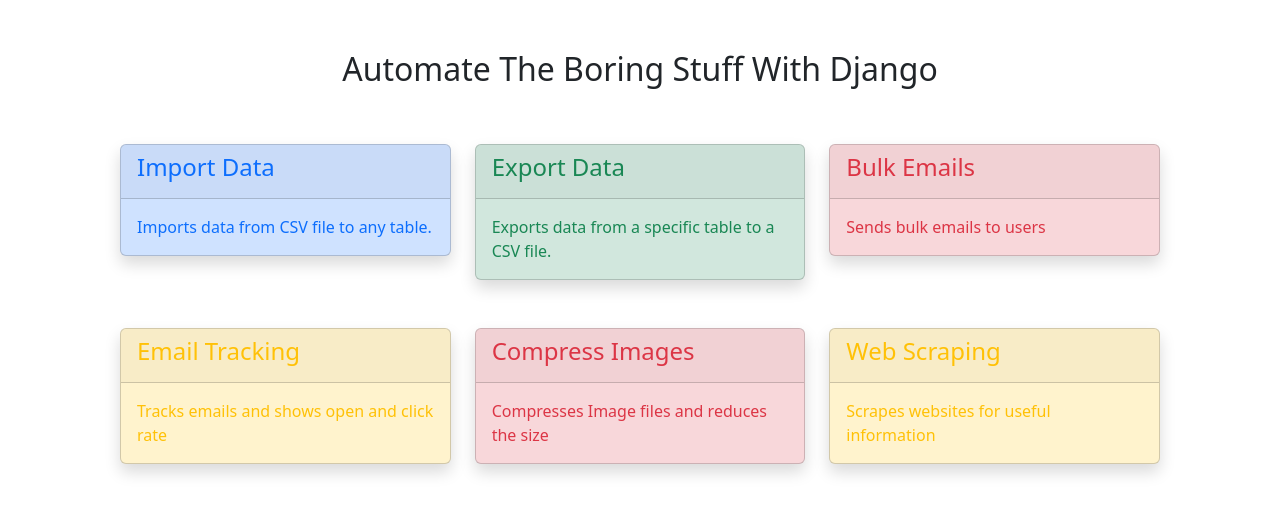
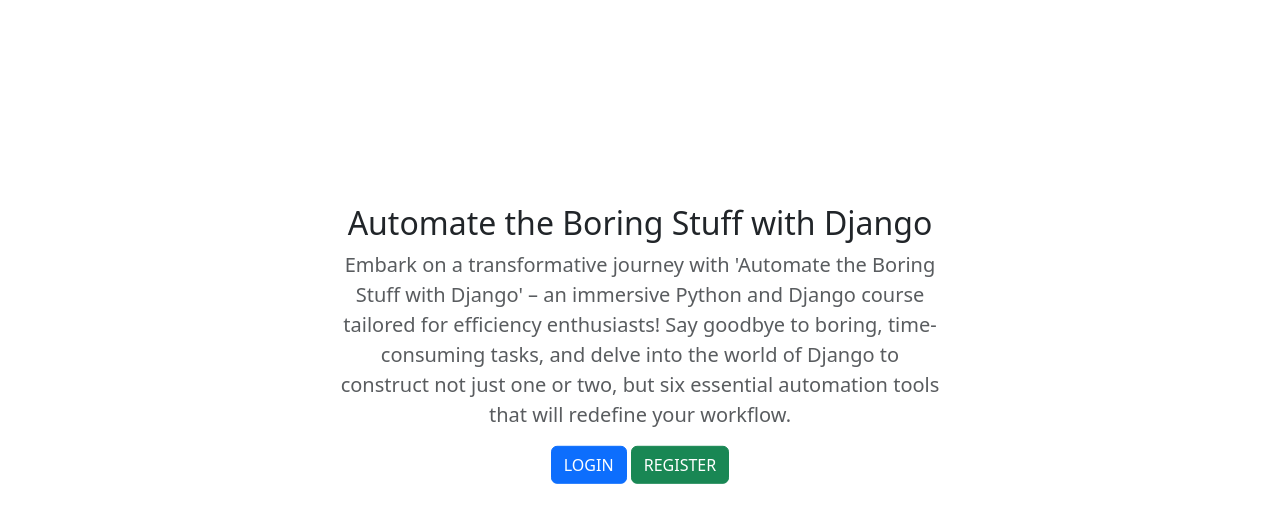
Before and after one commit to NiuDaLang/automate_with_django, a Django app: page / in a window 1280 px wide. Shown: the part 56-579 px from the top of the page. Run offline with Django 5.2, Linux system fonts and the light colour scheme; parts of the project's set-up code (start-up, migrations or seed data) failed here and were passed over.

Commit message:
login registration feature

```diff
--- a/awd_main/settings.py
+++ b/awd_main/settings.py
@@ -40,6 +40,8 @@ INSTALLED_APPS = [
     "django.contrib.staticfiles",
     "dataentry",
     "uploads",
+    "crispy_forms",
+    "crispy_bootstrap5",
 ]
 
 MIDDLEWARE = [
@@ -149,3 +151,6 @@ EMAIL_USE_TLS = True
 EMAIL_USE_SSL = False
 DEFAULT_FROM_EMAIL = 'Automate with Django <pqnnqp@gmail.com>'
 DEFAULT_TO_EMAIL = config('DEFAULT_TO_EMAIL')
+
+# Form
+CRISPY_TEMPLATE_PACK = config('CRISPY_TEMPLATE_PACK')
--- a/awd_main/urls.py
+++ b/awd_main/urls.py
@@ -25,4 +25,7 @@ urlpatterns = [
     path("", views.home, name="home"),
     path("data-entry/", include("dataentry.urls")),
     path("celery-test/", views.celery_test),
+    path("register/", views.register, name="register"),
+    path("login/", views.login, name="login"),
+    path("logout/", views.logout, name="logout"),
 ] + static(settings.MEDIA_URL, document_root=settings.MEDIA_ROOT)
--- a/awd_main/views.py
+++ b/awd_main/views.py
@@ -1,7 +1,11 @@
 # from django.http import HttpResponse
-from django.shortcuts import render
+from django.shortcuts import render, redirect
 from django.http import HttpResponse
 from dataentry.tasks import celery_test_task
+from .forms import RegistrationForm
+from django.contrib import messages
+from django.contrib.auth.forms import AuthenticationForm
+from django.contrib import auth
 
 
 def home(request):
@@ -13,3 +17,47 @@ def celery_test(request):
     # I want to execute a time consuming task here
     result = celery_test_task.delay()
     return HttpResponse(f"<h3>Function executed successfully!</h3>")
+
+
+def register(request):
+    if request.method == "POST":
+        form = RegistrationForm(request.POST)
+        if form.is_valid():
+            form.save()
+            messages.success(request, "Registration successful")
+            return redirect("register")
+        else:
+            context = { "form": form }
+            messages.warning(request, "Registration failed, please re-try!")
+            return render(request, "register.html", context)
+    else:
+        form = RegistrationForm()
+        context = {
+            "form": form,
+        }
+    return render(request, "register.html", context)
+
+
+def login(request):
+    if request.method == "POST":
+        form = AuthenticationForm(request, request.POST)
+        if form.is_valid():
+            username = form.cleaned_data["username"]
+            password = form.cleaned_data["password"]
+
+            user = auth.authenticate(username=username, password=password)
+            if user is not None:
+                auth.login(request, user)
+                return redirect("home")
+        else:
+            messages.error(request, "Invalid credentials")
+            return redirect("login")
+    else:
+        form = AuthenticationForm()
+        context = { "form": form }
+    return render(request, "login.html", context)
+
+
+def logout(request):
+    auth.logout(request)
+    return redirect("home")
--- a/templates/base.html
+++ b/templates/base.html
@@ -16,6 +16,13 @@
       .form-group {
         padding: 15px !important;
       }
+      .home-info {
+        position: absolute;
+        top: 50%;
+        left: 50%;
+        transform: translate(-50%, -50%);
+        padding: 20px;
+      }
     </style>
 
   </head>
@@ -23,9 +30,16 @@
   <nav class="navbar bg-body-tertiary">
     <div class="container">
       <a class="navbar-brand" href="{% url 'home' %}">Automate With Django</a>
+      {% if user.is_authenticated %}
       <div>
-        <a href="" class="float-right text-decoration-none text-dark">Login</a>
-        &nbsp;<a href="" class="float-right btn btn-success">Register</a>
+        Logged in as <b>{{user}}</b>
+        &nbsp;<a href="{% url 'logout' %}" class="float-right btn btn-outline-danger">Logout</a>
+      </div>
+      {% else %}
+      <div>
+        <a href="{% url 'login' %}" class="float-right text-decoration-none text-dark">Login</a>
+        &nbsp;<a href="{% url 'register' %}" class="float-right btn btn-success">Register</a>
+      {% endif %}
       </div>
 
     </div>
--- a/templates/home.html
+++ b/templates/home.html
@@ -1,6 +1,7 @@
 {% extends "base.html" %}
 {% block content %}
 <div class="container" style="padding: 50px;">
+    {% if user.is_authenticated %}
     <h2 class="text-center">Automate The Boring Stuff With Django</h2>
     <div class="row pt-5">
         <!-- Import data -->
@@ -88,4 +89,18 @@
             </a>
         </div>
     </div>
-</div>{% endblock %}
+    {% else %}
+    <div class="home-info">
+        <h2 class="text-center">Automate the Boring Stuff with Django</h2>
+        <p class="lead text-center text-muted">
+            Embark on a transformative journey with 'Automate the Boring Stuff with Django' – an immersive Python and Django course tailored for efficiency enthusiasts! Say goodbye to boring, time-consuming tasks, and delve into the world of Django to construct not just one or two,
+            but six essential automation tools that will redefine your workflow.
+        </p>
+        <div style="display: flex; justify-content: center;">
+            <a href="{% url 'login' %}" class="btn btn-primary">LOGIN</a>
+            &nbsp;<a href="{% url 'register' %}" class="btn btn-success">REGISTER</a>
+        </div>
+    </div>
+    {% endif %}
+</div>
+{% endblock %}
```
Also changed, not shown: awd_main/forms.py (added, +10 -0 lines), templates/login.html (added, +21 -0 lines), templates/register.html (added, +21 -0 lines), 1 other file.
